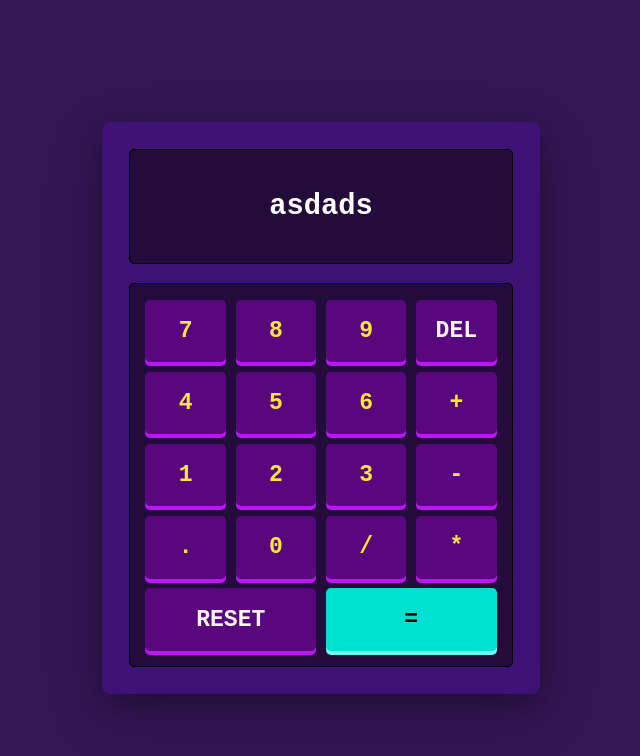
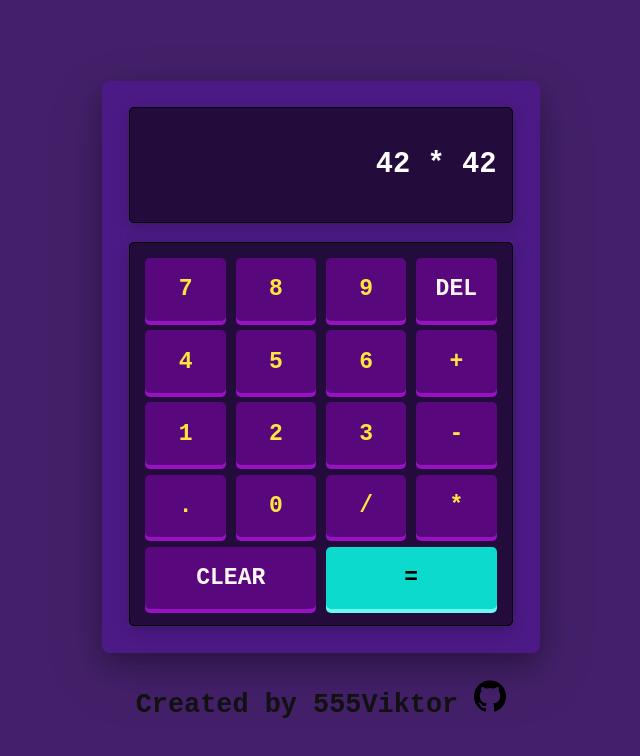
Before and after one commit to 555Viktor/odin-calculator, a plain HTML site: page index.html in a window 1280 px wide. Shown: the whole page, without its empty margins (319-959 px from the left). Drawn offline with Linux system fonts and the light colour scheme.

Commit message:
Add and style footer, improve colors, add JS DOM els

```diff
--- a/index.html
+++ b/index.html
@@ -14,38 +14,43 @@
         <div class="calc-display-wrapper">
 
             <p class="calc-display">
-                asdads
+                42 * 42
             </p>
 
         </div>
 
 
         <div class="calc-buttons">
-            <button class="btn-calc">7</button>
-            <button class="btn-calc">8</button>
-            <button class="btn-calc">9</button>
+            <button class="btn-calc btn-num">7</button>
+            <button class="btn-calc btn-num">8</button>
+            <button class="btn-calc btn-num">9</button>
             <button class="btn-calc btn-del">DEL</button>
 
-            <button class="btn-calc">4</button>
-            <button class="btn-calc">5</button>
-            <button class="btn-calc">6</button>
-            <button class="btn-calc">+</button>
+            <button class="btn-calc btn-num">4</button>
+            <button class="btn-calc btn-num">5</button>
+            <button class="btn-calc btn-num">6</button>
+            <button class="btn-calc btn-operation">+</button>
 
-            <button class="btn-calc">1</button>
-            <button class="btn-calc">2</button>
-            <button class="btn-calc">3</button>
-            <button class="btn-calc">-</button>
+            <button class="btn-calc btn-num">1</button>
+            <button class="btn-calc btn-num">2</button>
+            <button class="btn-calc btn-num">3</button>
+            <button class="btn-calc btn-operation">-</button>
 
             <button class="btn-calc">.</button>
-            <button class="btn-calc">0</button>
-            <button class="btn-calc">/</button>
-            <button class="btn-calc">*</button>
+            <button class="btn-calc btn-num">0</button>
+            <button class="btn-calc btn-operation">/</button>
+            <button class="btn-calc btn-operation">*</button>
 
-            <button class="btn-calc btn-reset">RESET</button>
+            <button class="btn-calc btn-clear">CLEAR</button>
             <button class="btn-calc btn-equals">=</button>
         </div>
     </div>
 
+    <footer class="footer">
+        <a href="https://github.com/555Viktor">
+            Created by 555Viktor <span><img src="./images/github-icon.png" class="github-icon" alt=""></span>
+        </a>
+    </footer>
     <!-- JS -->
      <script src="./index.js"></script>
 </body>
--- a/index.js
+++ b/index.js
@@ -0,0 +1,13 @@
+// Display DOM els
+const calcDisplayContainer = document.querySelector('.calc-display-wrapper');
+const calcDisplay = document.querySelector('.calc-display');
+
+// Node-lists for all button types
+const calcAllBtns = document.querySelectorAll('.btn-calc');
+const calcNumBtns = document.querySelectorAll('.btn-num');
+const calcOperationBtns = document.querySelectorAll('.btn-operation');
+
+// DOM calc operation buttons
+const btnDel = document.querySelector('.btn-del');
+const btnClear = document.querySelector('.btn-clear');
+const btnEquals = document.querySelector('.btn-equals');
--- a/style.css
+++ b/style.css
@@ -3,14 +3,17 @@
 * {
     box-sizing: border-box;
 
-    font-family: "Roboto Mono", monospace;
+    font-family: "Cabin", monospace;
     font-size: 1.2rem;
     font-weight: bold;
 }
 
 body {
+    margin: 0;
+    padding: 0;
+
     min-height: 100vh;
-    background: hsl(268, 58%, 21%);
+    background: hsl(269, 54%, 27%);
 }
 
 /* Flex layout */
@@ -38,11 +41,13 @@ body,
     margin-bottom: 1rem;
 
     display: flex;
-    justify-content: center;
+    justify-content: end;
     align-items: center;
 }
 
 .calc-display {
+    padding-right: 0.8rem;
+
     font-size: 1.5rem;
     font-weight: bold;
 
@@ -57,6 +62,9 @@ body,
     background: hsl(269, 68%, 14%);
     border: 1px solid;
     border-radius: 5px;
+
+    box-shadow: 0px 4px 15px rgba(0, 0, 0, 0.2);
+    backdrop-filter: blur(5px);
 }
 
 /* Calculator buttons & buttons container */
@@ -76,35 +84,52 @@ body,
     border: none;
     border-radius: 5px;
 
-    box-shadow: 0px 4px 0px hsl(285, 91%, 52%);
+    box-shadow: 0px 4px 0px hsl(285, 83%, 42%);
     cursor: pointer;
 
     transition: transform 0.1s ease, box-shadow 0.1s ease;
 }
 
 .calc-buttons .btn-del,
-.calc-buttons .btn-reset {
+.calc-buttons .btn-clear {
     color:hsl(25, 100%, 97%);
 }
 
-.calc-buttons .btn-reset,
+.calc-buttons .btn-clear,
 .calc-buttons .btn-equals {
     grid-column: span 2;
 }
 
 .calc-buttons .btn-equals {
     color: black;
-    background: hsl(176, 100%, 44%);
+    background: hsl(176, 90%, 45%);
     box-shadow: 0px 4px 0px hsl(177, 92%, 70%);
 }
 
 /* Active states, button press animation */
 .calc-buttons .btn-calc:active {
     transform: translateY(2px);
-    box-shadow: 0px 2px 0px hsl(285, 91%, 52%);
+    box-shadow: 0px 2px 0px hsl(285, 83%, 42%);
 }
 
 .calc-buttons .btn-equals:active {
     transform: translateY(2px);
     box-shadow: 0px 2px 0px hsl(177, 92%, 70%);
 }
+
+/* Footer styling */
+.footer {
+    margin-top: 1.4rem;
+}
+
+.footer a {
+    font-size: 1.4rem;
+
+    color: rgb(18, 18, 18);
+    text-decoration: none;
+}
+
+.footer .github-icon {
+    width: 32px;
+    height: 32px;
+}
```
Also changed, not shown: images/github-icon.png (added), 1 other file.
